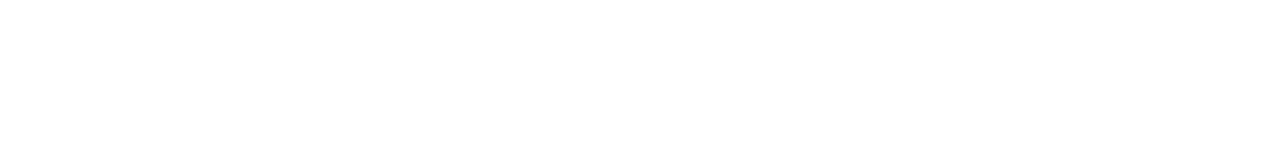
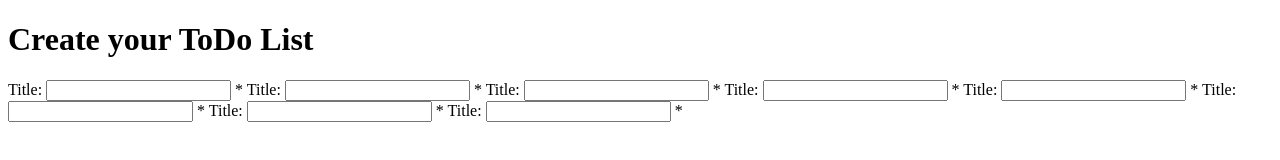
Before and after one commit to KBonnicksen/JScript203-ToDoList, a plain HTML site: page index.html in a window 1280 px wide. Drawn offline with Linux system fonts and the light colour scheme.

```diff
--- a/index.html
+++ b/index.html
@@ -13,6 +13,41 @@
     <script src="scripts/main.js"></script>
 </head>
 <body>
+    <header>
+        <h1>Create your ToDo List</h1>
+    </header>
+    <div id="create-item">
+        <label for="title">Title: </label>
+        <input id="title" type="text">
+        <span>*</span>
 
+        <label for="">Title: </label>
+        <input id="" type="text">
+        <span>*</span>
+
+        <label for="">Title: </label>
+        <input id="" type="text">
+        <span>*</span>
+
+        <label for="">Title: </label>
+        <input id="" type="text">
+        <span>*</span>
+
+        <label for="">Title: </label>
+        <input id="" type="text">
+        <span>*</span>
+
+        <label for="">Title: </label>
+        <input id="" type="text">
+        <span>*</span>
+
+        <label for="">Title: </label>
+        <input id="" type="text">
+        <span>*</span>
+
+        <label for="">Title: </label>
+        <input id="" type="text">
+        <span>*</span>
+    </div>
 </body>
 </html>
```
Also changed, not shown: 1 other file.
